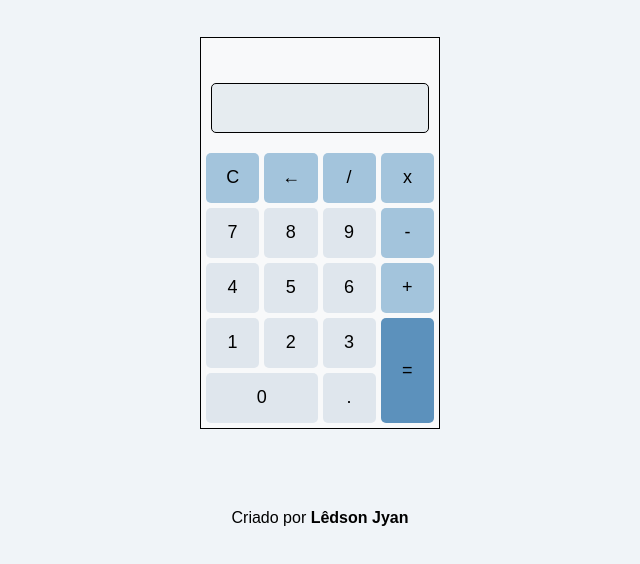
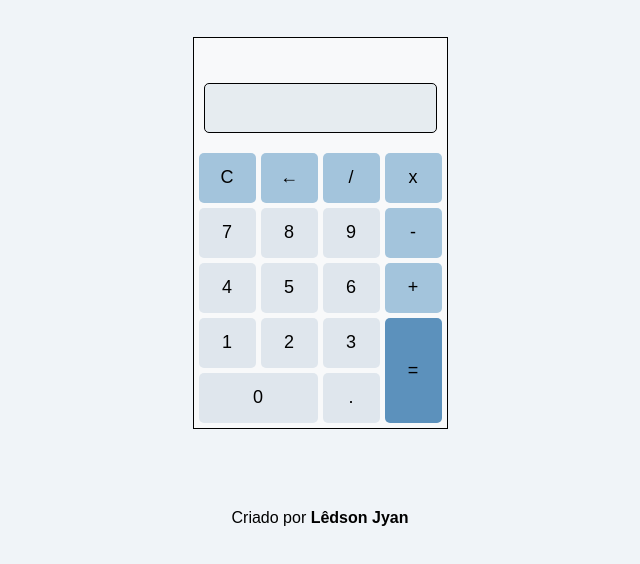
Before and after one commit to ledsonJyan/Html-CSS-JavaScript, a plain HTML site: page Calculadora/index.html in a window 1280 px wide. Shown: the part 172-736 px from the top of the page, without its empty margins (320-960 px from the left). Drawn offline with Linux system fonts and the light colour scheme.

Commit message:
Calculadora

```diff
--- a/Calculadora/style.css
+++ b/Calculadora/style.css
@@ -30,7 +30,7 @@ h1{
 #base{
     width: 90%;
     max-width: 280px;
-    min-width: 240px;
+    min-width: 255px;
     height: auto;
     border: 1px solid black;
     margin: auto;
```
